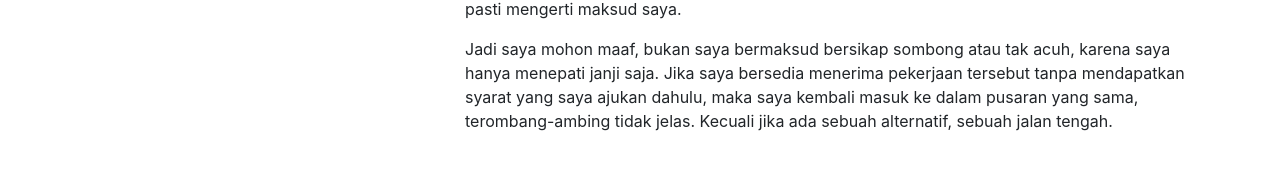
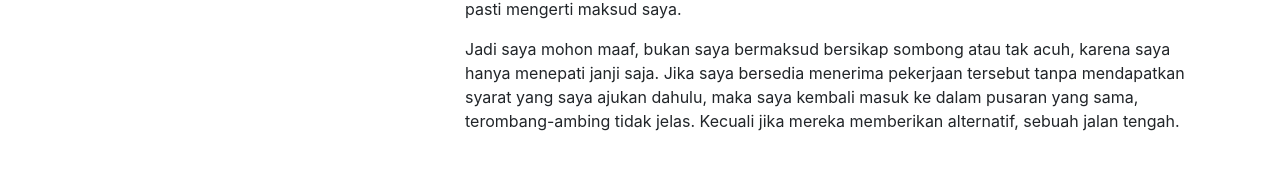
Before and after one commit to KikiSyahadat/KikiSyahadat.github.io, a Jekyll site: the page built from _posts/2021-11-22-menepati-janji.md, in a window 1280 px wide. Shown: the part 316-486 px from the top of the page. Built offline with Jekyll 4.4.1, drawn with Linux system fonts in a browser that asks for light colours.

Commit message:
Added some words

```diff
--- a/_posts/2021-11-22-menepati-janji.md
+++ b/_posts/2021-11-22-menepati-janji.md
@@ -10,4 +10,4 @@
 
 Kemudian pada suatu hari, saya diminta untuk mengerjakan sesuatu oleh mereka tanpa memenuhi syarat yang dahulu pernah saya utarakan. Apa reaksi saya? Tentu saja saya menolak. Walaupun saya tidak mengatakan *"tidak"*, tapi saya juga tidak mengatakan *"ya"*. Saya kira orang pasti mengerti maksud saya.
 
-Jadi saya mohon maaf, bukan saya bermaksud bersikap sombong atau tak acuh, karena saya hanya menepati janji saja. Jika saya bersedia menerima pekerjaan tersebut tanpa mendapatkan syarat yang saya ajukan dahulu, maka saya kembali masuk ke dalam pusaran yang sama, terombang-ambing tidak jelas. Kecuali jika ada sebuah alternatif, sebuah jalan tengah.
+Jadi saya mohon maaf, bukan saya bermaksud bersikap sombong atau tak acuh, karena saya hanya menepati janji saja. Jika saya bersedia menerima pekerjaan tersebut tanpa mendapatkan syarat yang saya ajukan dahulu, maka saya kembali masuk ke dalam pusaran yang sama, terombang-ambing tidak jelas. Kecuali jika mereka memberikan alternatif, sebuah jalan tengah.
```
